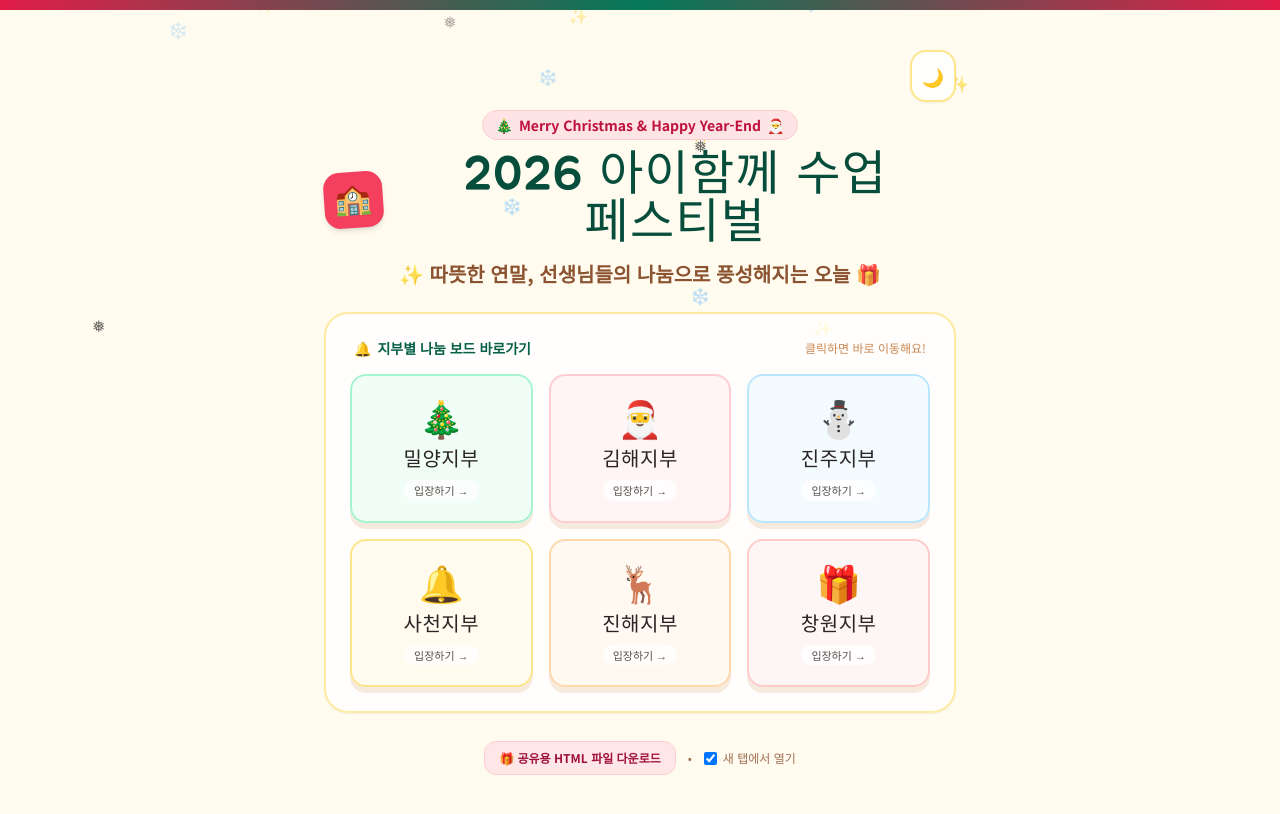
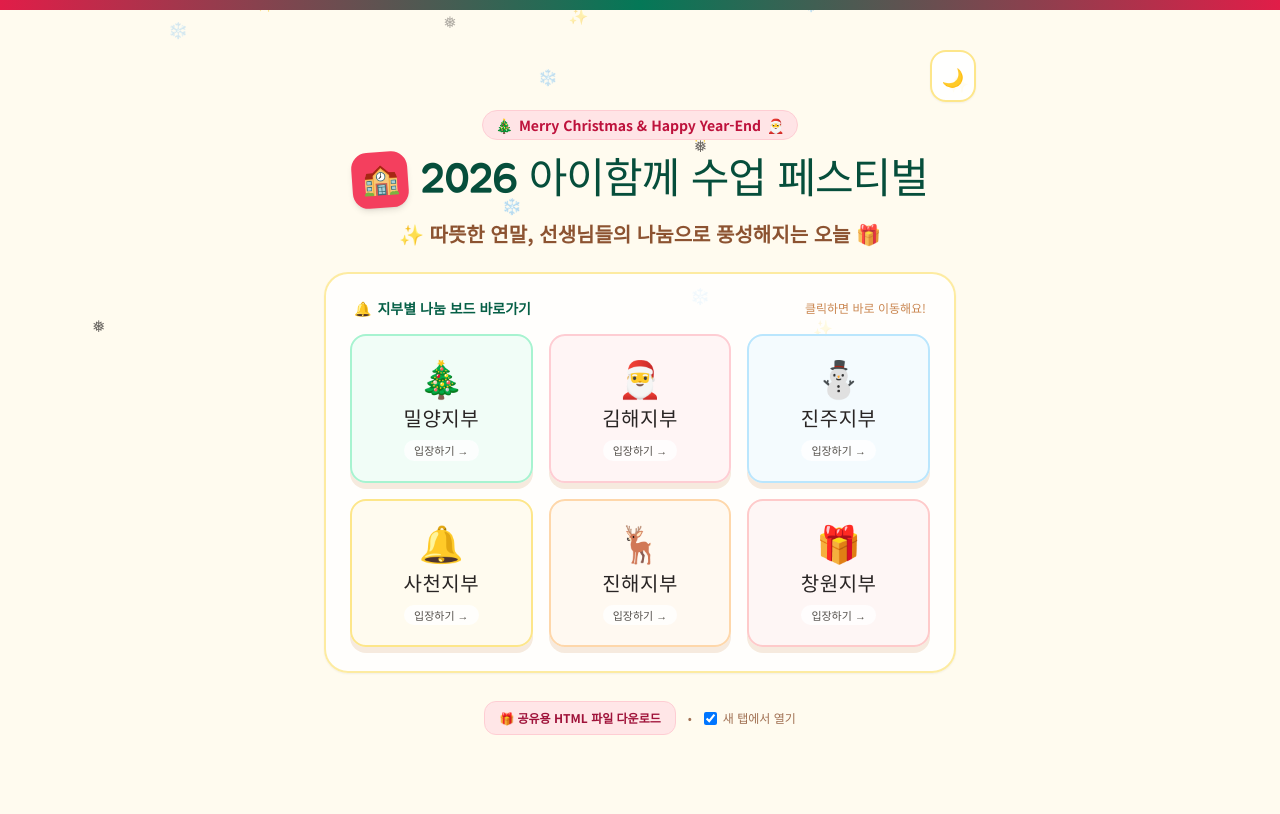
Before and after one commit to hatoring/2026-festival, a plain HTML site: page index.html in a window 1280 px wide. Drawn offline with nearby package versions, Linux system fonts and the light colour scheme.

Commit message:
화면 수정

```diff
--- a/index.html
+++ b/index.html
@@ -59,9 +59,9 @@
   <div class="w-full bg-gradient-to-r from-rose-600 via-emerald-700 to-rose-600 h-2.5 shadow-xs z-10"></div>
 
   <!-- 상단 헤더 영역 -->
-  <header class="w-full max-w-2xl px-4 sm:px-5 pt-8 sm:pt-10 pb-5 sm:pb-6 relative z-10 flex flex-col items-center text-center">
+  <header class="w-full max-w-3xl px-4 sm:px-6 pt-8 sm:pt-10 pb-5 sm:pb-6 relative z-10 flex flex-col items-center text-center">
     <!-- 우측 상단 테마 변경 버튼 (야간/주간 학교 분위기 전환) -->
-    <div class="w-full flex justify-end mb-2">
+    <div class="w-full max-w-2xl flex justify-end mb-2">
       <button id="themeToggleBtn" onclick="toggleTheme()" class="p-2 sm:p-2.5 rounded-2xl bg-white/90 dark:bg-emerald-900/80 border-2 border-amber-200 dark:border-emerald-700 shadow-sm hover:scale-105 transition active:scale-95" aria-label="테마 변경" title="낮/밤 분위기 전환">
         <span id="themeIcon" class="text-base sm:text-lg">🌙</span>
       </button>
@@ -73,9 +73,9 @@
       <span>🎅</span>
     </div>
 
-    <h1 class="text-[24px] xs:text-[27px] sm:text-4xl md:text-5xl font-cute tracking-tight sm:tracking-wide text-emerald-900 dark:text-amber-100 flex flex-col sm:flex-row items-center justify-center gap-2 sm:gap-3 leading-snug break-keep">
-      <span class="bg-rose-500 text-white p-2 sm:p-2.5 rounded-2xl text-xl sm:text-3xl shadow-md rotate-[-4deg] inline-block">🏫</span>
-      <span>2026 아이함께 수업 페스티벌</span>
+    <h1 class="text-[24px] sm:text-4xl md:text-[42px] font-cute tracking-tight text-emerald-900 dark:text-amber-100 flex flex-col sm:flex-row items-center justify-center gap-2 sm:gap-3 leading-snug break-keep">
+      <span class="bg-rose-500 text-white p-2 sm:p-2.5 rounded-2xl text-xl sm:text-3xl shadow-md rotate-[-4deg] inline-block shrink-0">🏫</span>
+      <span class="sm:whitespace-nowrap">2026 아이함께 수업 페스티벌</span>
     </h1>
 
     <p class="text-[14px] sm:text-lg md:text-xl text-amber-900/85 dark:text-emerald-200/95 mt-3 font-semibold leading-relaxed break-keep px-1">
```
